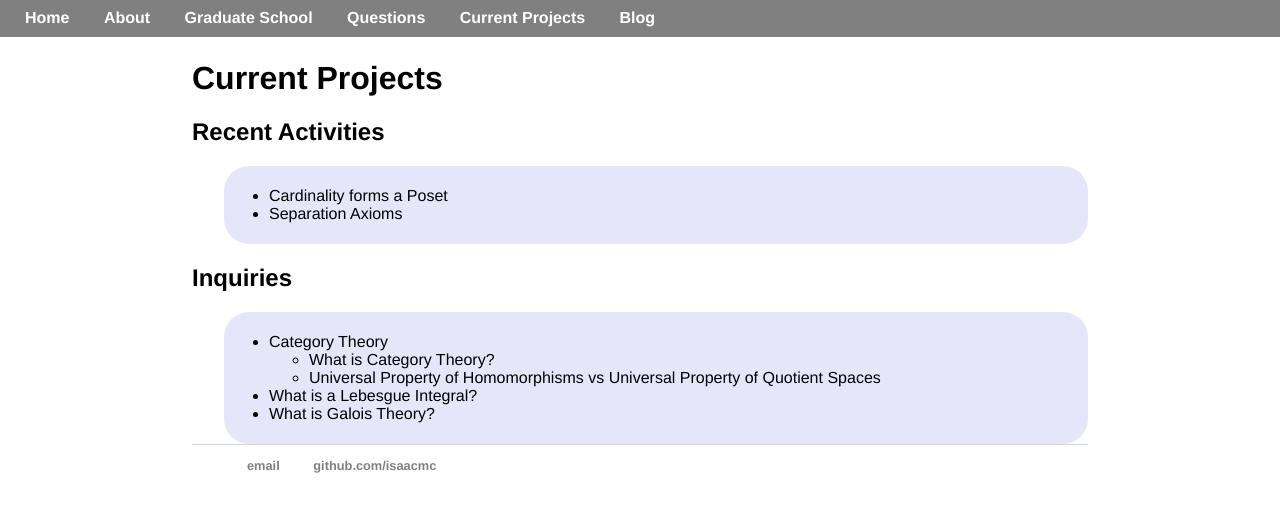
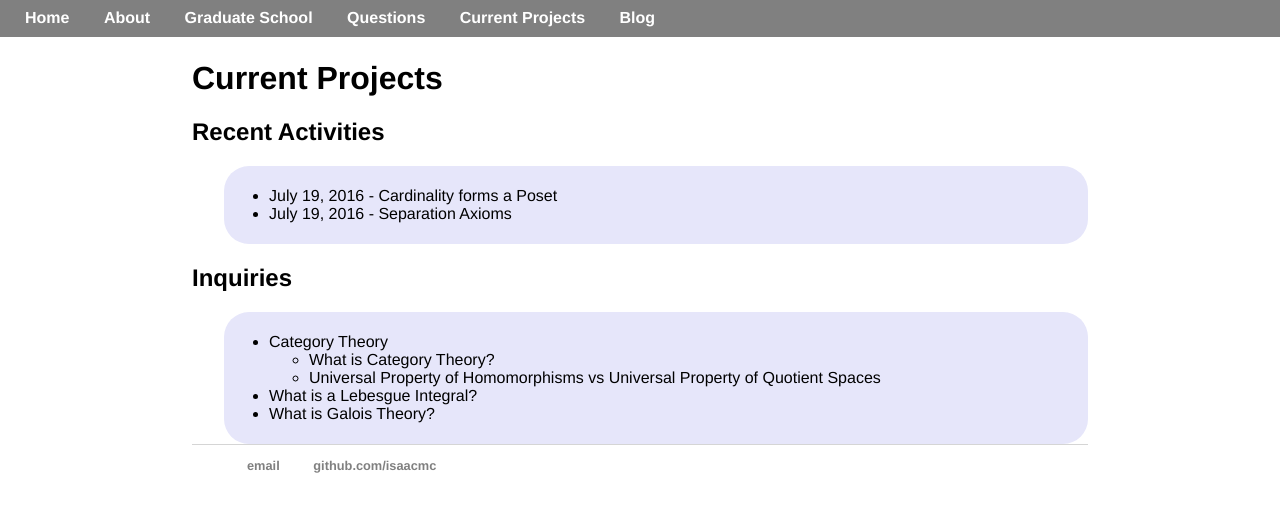
Before and after one commit to isundberg/isaacmc.github.io, a Jekyll site: the page built from projects/index.html, in a window 1280 px wide. Shown: the top 512 px of the page. Built offline with Jekyll 4.4.1, drawn with Linux system fonts in a browser that asks for light colours.

Commit message:
Update index.html

```diff
--- a/projects/index.html
+++ b/projects/index.html
@@ -37,8 +37,8 @@ title: Current Projects
 	<h2 id="project-title">Recent Activities</h2>
 	<div id="project">
 		<ul>
-			<li>Cardinality forms a Poset</li>
-			<li>Separation Axioms</li>
+			<li>July 19, 2016 - Cardinality forms a Poset</li>
+			<li>July 19, 2016 - Separation Axioms</li>
 		</ul>
 	</div>
 
```
